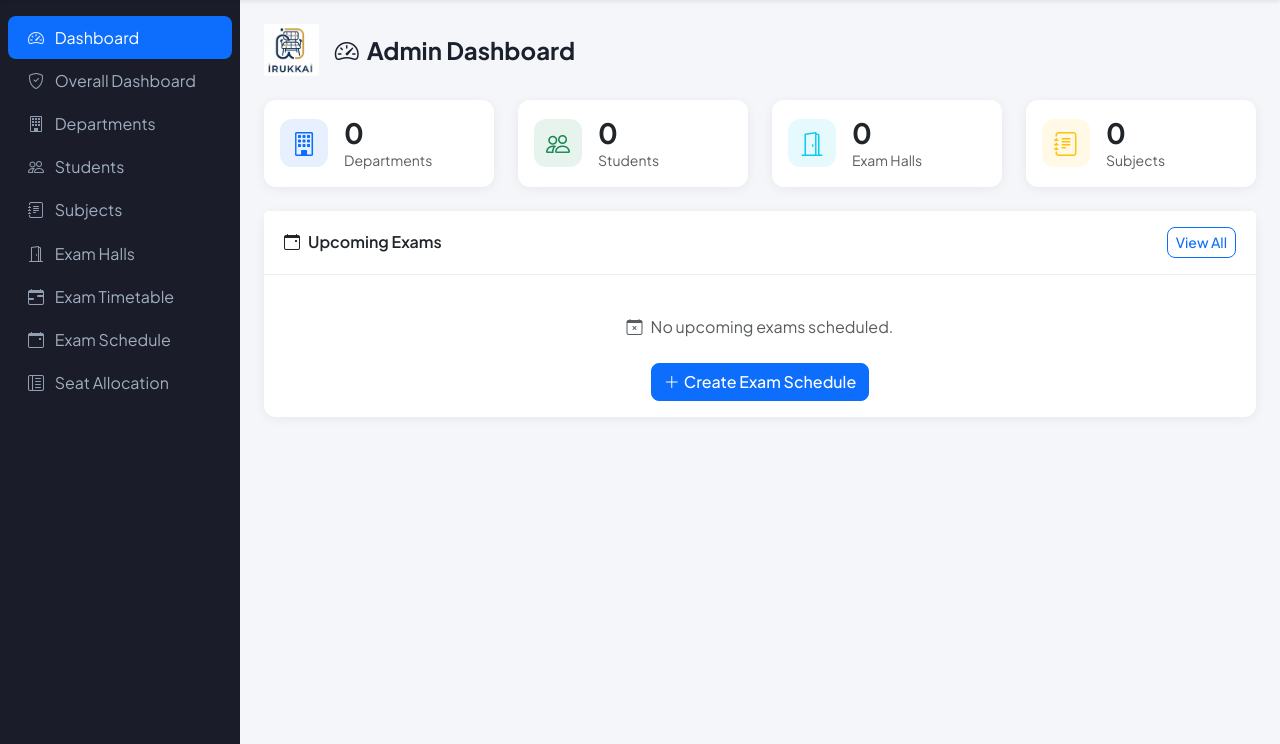
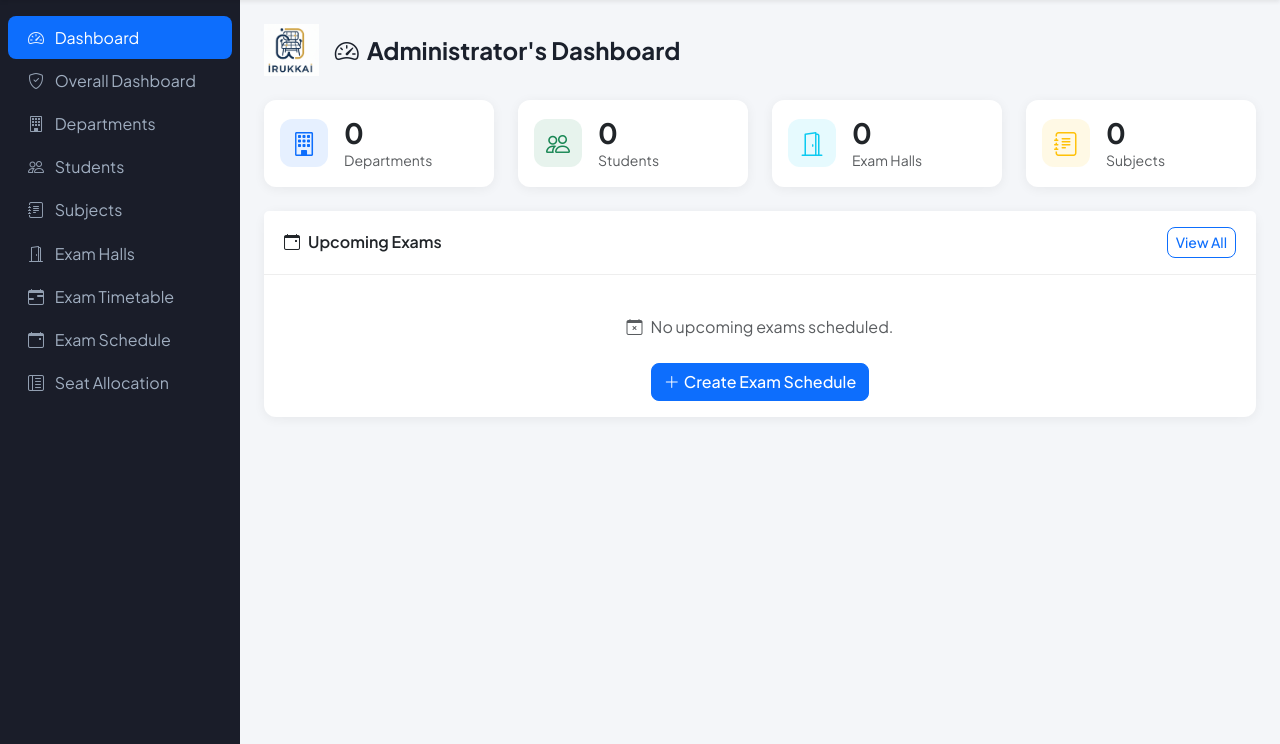
Before and after one commit to ASHWINRAJ1407/irukkai-exam-seat-allocation, a Flask app: page / in a window 1280 px wide. Shown: the part 62-806 px from the top of the page. Run offline with Flask 3, Linux system fonts and the light colour scheme; a user stored in the database is signed in; some libraries are stand-ins or nearby versions.

Commit message:
Update dashboard to include user name

```diff
--- a/templates/dashboard/index.html
+++ b/templates/dashboard/index.html
@@ -3,7 +3,7 @@
 {% block content %}
 <div class="d-flex align-items-center gap-3 mb-4 flex-wrap">
     <img src="{{ url_for('static', filename='img/irukkai_logo.png') }}" alt="ESAL" style="height: 52px; width: auto;">
-    <h1 class="page-title mb-0"><i class="bi bi-speedometer2 me-2"></i>Admin Dashboard</h1>
+    <h1 class="page-title mb-0"><i class="bi bi-speedometer2 me-2"></i>{{ current_user.name }}'s Dashboard</h1>
 </div>
 
 <div class="row g-4 mb-4">
```
